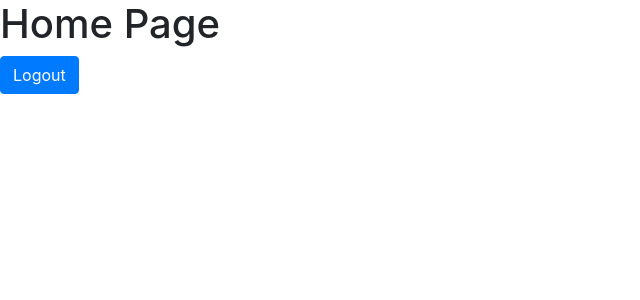
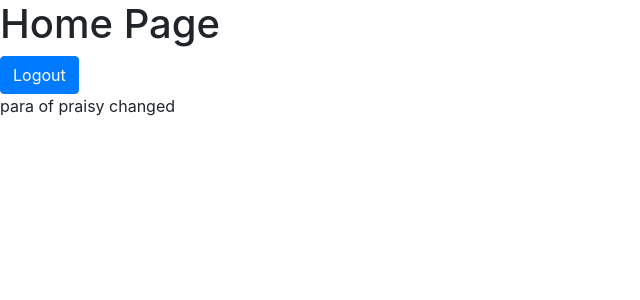
Before and after one commit to Heenathakar/Project_Practices, a Django app: page /home/ in a window 1280 px wide. Shown: the top 300 px of the page, without its empty margins (0-640 px from the left). Run offline with Django 5.2, Linux system fonts and the light colour scheme; a user stored in the database is signed in.

Commit message:
second commit

```diff
--- a/templates/home.html
+++ b/templates/home.html
@@ -13,6 +13,7 @@
   <body>
     <h1>Home Page</h1>
     <a href="{% url 'logout' %}" class="btn btn-primary">Logout</a>
+    <p> para of praisy changed <p>
 
     <!-- Optional JavaScript -->
     <!-- jQuery first, then Popper.js, then Bootstrap JS -->
```
Also changed, not shown: creation/urls.py (line endings or trailing spaces), creation/views.py (line endings or trailing spaces), db.sqlite3.
